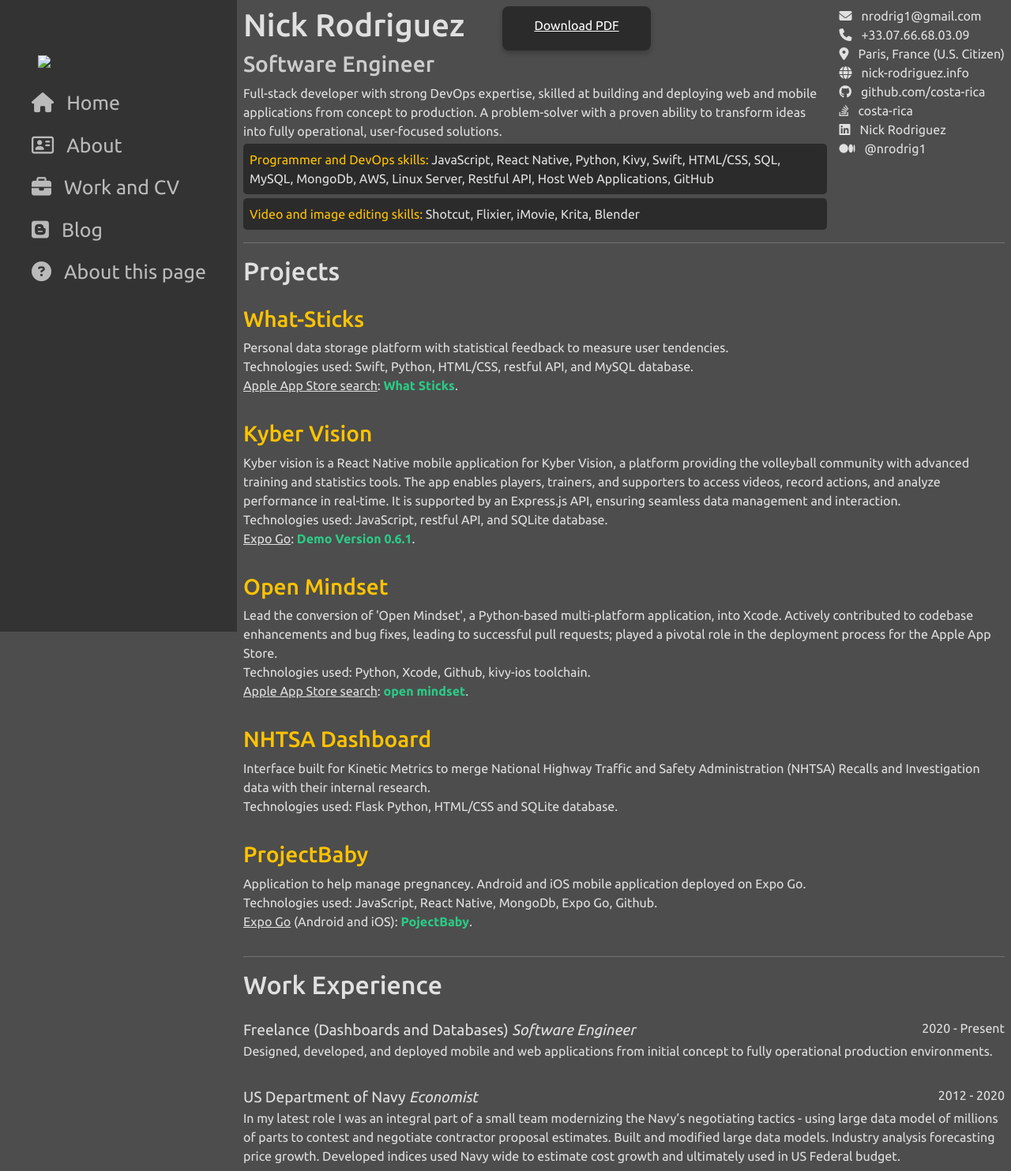
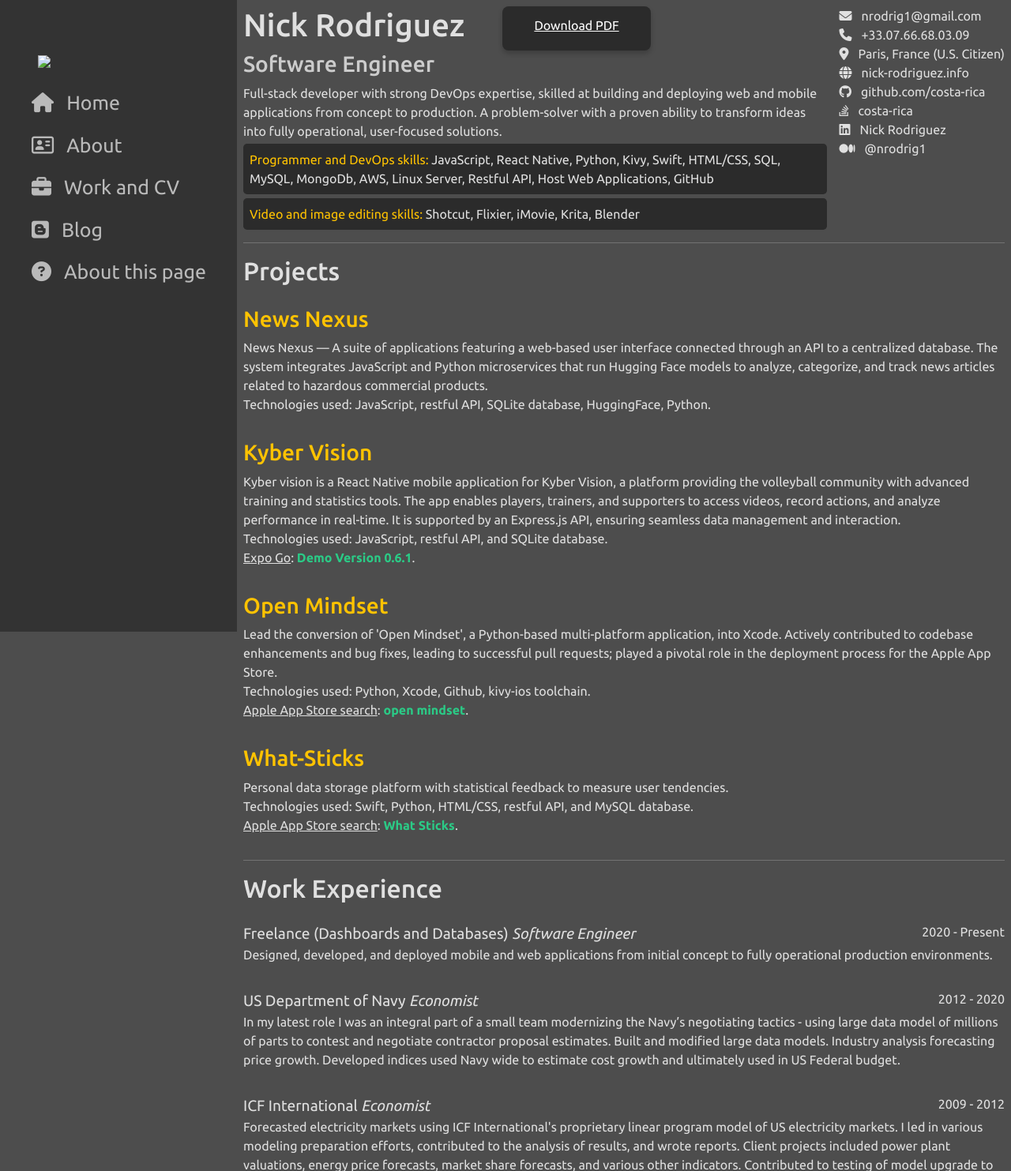
Before and after one commit to costa-rica/PersonalWebsite02, a Flask app: page /resume in a window 1280 px wide. Shown: the top 1483 px of the page at 79% size. Run offline with Flask 3, Linux system fonts and the light colour scheme; parts of the project's set-up code (start-up, migrations or seed data) failed here and were passed over; some libraries are stand-ins or nearby versions.

Commit message:
mod: templates/main/resume.html - updated resume

```diff
--- a/app_package/templates/main/resume.html
+++ b/app_package/templates/main/resume.html
@@ -103,25 +103,25 @@
     <div class="div_projects">
       <div class="div_projects_title"><h2>Projects</h2></div>
 
+      <!-- div_project -->
       <div class="div_project">
         <div class="div_title_and_url">
           <div class="title">
-            <a href="https://what-sticks.com/"><h3>What-Sticks</h3></a>
+            <a href="https://news-nexus.kineticmetrics.com/"
+              ><h3>News Nexus</h3></a
+            >
           </div>
         </div>
         <div class="div_project_description">
-          Personal data storage platform with statistical feedback to measure
-          user tendencies.
+          News Nexus — A suite of applications featuring a web-based user
+          interface connected through an API to a centralized database. The
+          system integrates JavaScript and Python microservices that run Hugging
+          Face models to analyze, categorize, and track news articles related to
+          hazardous commercial products.
         </div>
         <div class="div_project_technolgies">
-          Technologies used: Swift, Python, HTML/CSS, restful API, and MySQL
-          database.
-        </div>
-        <div class="div_project_other_details">
-          <u>Apple App Store search</u>:
-          <a href="https://apps.apple.com/us/app/what-sticks/id6670183165"
-            ><b>What Sticks</b></a
-          >.
+          Technologies used: JavaScript, restful API, SQLite database,
+          HuggingFace, Python.
         </div>
       </div>
       <!-- div_project -->
@@ -177,46 +177,24 @@
         </div>
       </div>
       <!-- div_project -->
-
       <div class="div_project">
         <div class="div_title_and_url">
           <div class="title">
-            <a href="https://nhtsa-dash.kineticmetrics.com/"
-              ><h3>NHTSA Dashboard</h3></a
-            >
+            <a href="https://what-sticks.com/"><h3>What-Sticks</h3></a>
           </div>
         </div>
         <div class="div_project_description">
-          Interface built for Kinetic Metrics to merge National Highway Traffic
-          and Safety Administration (NHTSA) Recalls and Investigation data with
-          their internal research.
+          Personal data storage platform with statistical feedback to measure
+          user tendencies.
         </div>
         <div class="div_project_technolgies">
-          Technologies used: Flask Python, HTML/CSS and SQLite database.
-        </div>
-      </div>
-      <!-- div_project -->
-      <div class="div_project">
-        <div class="div_title_and_url">
-          <div class="title">
-            <a
-              href="https://expo.dev/preview/update?message=replaced%20app.json%3B%20added%20eas.json%3Badded%20eas%20secret%20for%20api%20url%20with%20an%20extra%20backslash%3B%20removed%20first%20backslash%20after%20each%20proce&updateRuntimeVersion=1.0.0&createdAt=2024-11-20T18%3A34%3A04.146Z&slug=exp&projectId=1944ef92-24d6-4fe6-bb3e-35b3c2f150cd&group=136b32a3-759d-44c9-b033-00600aa69ef9"
-              ><h3>ProjectBaby</h3></a
-            >
-          </div>
-        </div>
-        <div class="div_project_description">
-          Application to help manage pregnancey. Android and iOS mobile
-          application deployed on Expo Go.
-        </div>
-        <div class="div_project_technolgies">
-          Technologies used: JavaScript, React Native, MongoDb, Expo Go, Github.
+          Technologies used: Swift, Python, HTML/CSS, restful API, and MySQL
+          database.
         </div>
         <div class="div_project_other_details">
-          <u>Expo Go</u> (Android and iOS):
-          <a
-            href="https://expo.dev/preview/update?message=replaced%20app.json%3B%20added%20eas.json%3Badded%20eas%20secret%20for%20api%20url%20with%20an%20extra%20backslash%3B%20removed%20first%20backslash%20after%20each%20proce&updateRuntimeVersion=1.0.0&createdAt=2024-11-20T18%3A34%3A04.146Z&slug=exp&projectId=1944ef92-24d6-4fe6-bb3e-35b3c2f150cd&group=136b32a3-759d-44c9-b033-00600aa69ef9"
-            ><b>PojectBaby</b></a
+          <u>Apple App Store search</u>:
+          <a href="https://apps.apple.com/us/app/what-sticks/id6670183165"
+            ><b>What Sticks</b></a
           >.
         </div>
       </div>
```
